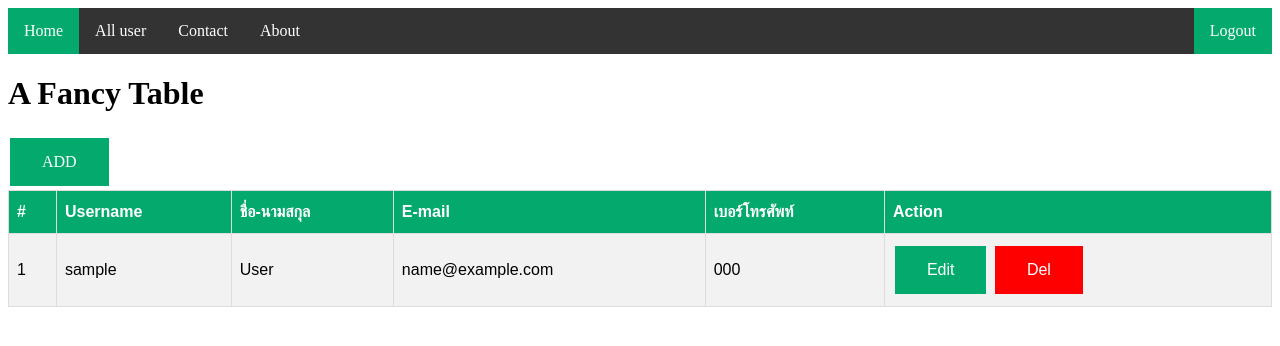
After one commit to KAR-the-magical-cheese-wizard/basicphp, a PHP site: page /show_user.php in a window 1280 px wide. The commit adds this page. Shown: the top 346 px of the page. Run offline with PHP 8.4, Linux system fonts and the light colour scheme; tables that the repository leaves empty or names only in its code hold one stand-in row (values such as "Sample post"); data that the repository does not hold is empty.

Commit message:
[Create] def function

```diff
--- a/api/api_register.php
+++ b/api/api_register.php
@@ -1,6 +1,6 @@
 <?php
     include '../connect.php';
-    $sql = 'INSERT INTO tb_user(username,password,fullname,phone,email,linetoken,) VALUES("'.$_REQUEST['username'].'","'.$_REQUEST['password'].'","'.$_REQUEST['fullname'].'","'.$_REQUEST['phone'].'","'.$_REQUEST['email'].'","'.$_REQUEST['linetoken'].'")';
+    $sql = 'INSERT INTO tb_user(username,password,fullname,phone,email,linetoken) VALUES("'.$_REQUEST['username'].'","'.$_REQUEST['password'].'","'.$_REQUEST['fullnazme'].'","'.$_REQUEST['phone'].'","'.$_REQUEST['email'].'","'.$_REQUEST['linetoken'].'")';
     $query = $conn->query($sql);
     if ($query) {
         echo "<script>
--- a/index.php
+++ b/index.php
@@ -42,13 +42,12 @@ li a:hover:not(.active) {
 
 <ul>
   <li><a class="active" href="index.php">Home</a></li>
-  <li><a href="register.php">All user</a></li>
+  <li><a href="show_user.php">All user</a></li>
   <li><a href="#contact">Contact</a></li>
   <li><a href="#about">About</a></li>
   <li style="float:right">
     <a class="active" href="logout.php">Logout</a>
-
-</li>
+  </li>
 </ul>
 </ul>
 
--- /dev/null
+++ b/show_user.php
@@ -0,0 +1,119 @@
+<?php
+    include 'connect.php';
+?>
+<!DOCTYPE html>
+<html>
+<head>
+<style>
+#customers {
+  font-family: Arial, Helvetica, sans-serif;
+  border-collapse: collapse;
+  width: 100%;
+}
+
+#customers td, #customers th {
+  border: 1px solid #ddd;
+  padding: 8px;
+}
+
+#customers tr:nth-child(even){background-color: #f2f2f2;}
+
+#customers tr:hover {background-color: #ddd;}
+
+#customers th {
+  padding-top: 12px;
+  padding-bottom: 12px;
+  text-align: left;
+  background-color: #04AA6D;
+  color: white;
+}
+ul {
+            list-style-type: none;
+            margin: 0;
+            padding: 0;
+            overflow: hidden;
+            background-color: #333;
+        }
+
+        li {
+            float: left;
+        }
+
+        li a {
+            display: block;
+            color: white;
+            text-align: center;
+            padding: 14px 16px;
+            text-decoration: none;
+        }
+
+        li a:hover:not(.active) {
+            background-color: #111;
+        }
+
+        .active {
+            background-color: #04AA6D;
+        }
+
+        .button {
+  background-color: #04AA6D;
+  border: none;
+  color: white;
+  padding: 15px 32px;
+  text-align: center;
+  text-decoration: none;
+  display: inline-block;
+  font-size: 16px;
+  margin: 4px 2px;
+  cursor: pointer;
+}
+
+</style>
+</head>
+<body>
+<ul>
+        <li><a class="active" href="index.php">Home</a></li>
+        <li><a href="show_user.php">All user</a></li>
+        <li><a href="#contact">Contact</a></li>
+        <li><a href="#about">About</a></li>
+        <li style="float:right;">
+                <a class="active" href="login.php">Logout</a>
+        </li>
+    </ul>
+<h1>A Fancy Table</h1>
+<a href="register.php" class="button">ADD</a>
+<table id="customers">
+  <tr>
+    <th>#</th>
+    <th>Username</th>
+    <th>ชื่อ-นามสกุล</th>
+    <th>E-mail</th>
+    <th>เบอร์โทรศัพท์</th>
+    <th>Action</th>
+  </tr>
+  <?php
+    $sql = "SELECT * FROM tb_user";
+    $query = $conn->query($sql);
+    $i=0;
+    while ($fet_user = $query->fetch_object()){
+        $i++;
+
+?>
+ <tr>
+    <td><?php echo $i; ?></td>
+    <td><?php echo $fet_user->username; ?></td>
+    <td><?php echo $fet_user->fullname; ?></td>
+    <td><?php echo $fet_user->email; ?></td>
+    <td><?php echo $fet_user->phone; ?></td>
+    <td>
+      <a href="register.php?user_id=<?php echo $fet_user->user_ID;?>" class="button">Edit</a>
+      <a href="api/api_deluser.php?user_id=<?php echo $fet_user->user_ID;?>" class="button" style="background-color: red;" onclick="return confirm('คุณต้องการลบรายการนี้ใช่ไหม?')">Del</a>
+
+
+    </td>
+  </tr>
+    <?php } ?>
+</table>
+
+</body>
+</html>
```
Also changed, not shown: api/api_deluser.php (added, +11 -0 lines), api/api_edituser.php (added, +13 -0 lines), register.php (+73 -38 lines).
